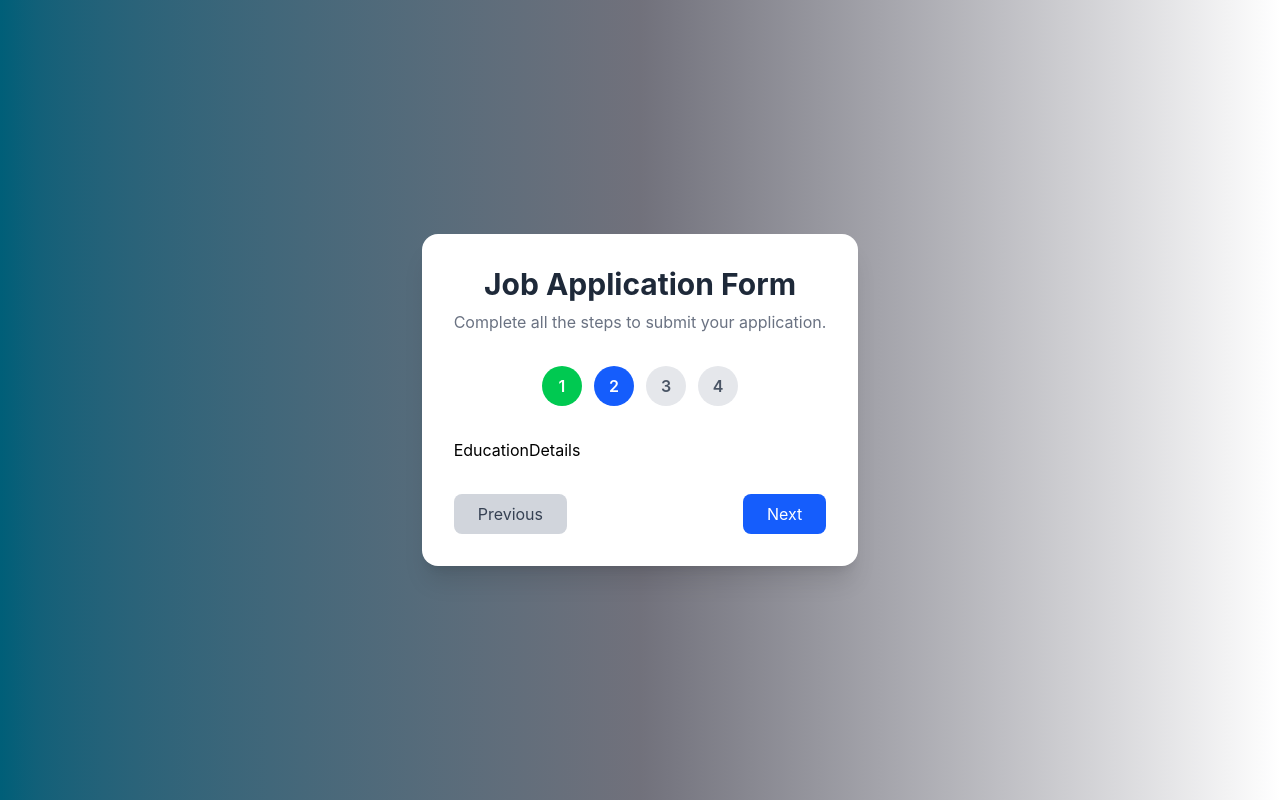
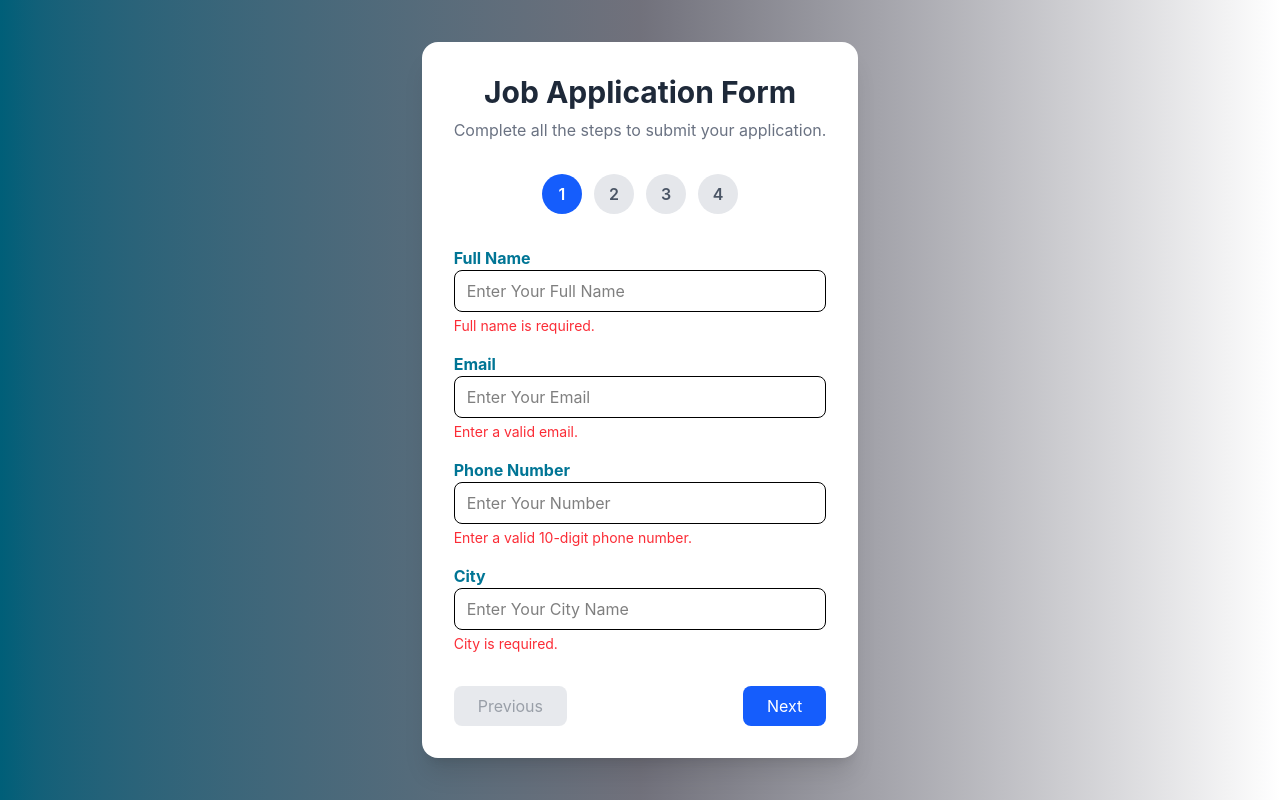
Before and after one commit to krishansah13/Job-Application-Form, a React (Vite) app: page / in a window 1280 px wide. Both pictures are taken after a click on the button "Next". Built offline with nearby package versions, Linux system fonts and the light colour scheme.

Commit message:
feat : error handling in personalDetails

```diff
--- a/src/components/common/Input.jsx
+++ b/src/components/common/Input.jsx
@@ -1,6 +1,6 @@
 import React from "react";
 
-const Input = ({ type = "text", name, value, placeholder, onChange }) => {
+const Input = ({ type = "text", name, value, placeholder, onChange, required = true}) => {
   return (
     <div>
       <input
--- a/src/components/layout/FormContainer.jsx
+++ b/src/components/layout/FormContainer.jsx
@@ -1,9 +1,10 @@
 import React, { useEffect, useState } from "react";
 
 import PersonalInfo from "../steps/PersonalInfo";
+import ReviewAndSubmit from "../steps/ReviewAndSubmit";
 import EducationDetails from "../steps/EducationDetails";
 import SkillsAndExperience from "../steps/SkillsAndExperience";
-import ReviewAndSubmit from "../steps/ReviewAndSubmit";
+import validation from "../utils/validation";
 
 const FormContainer = () => {
   const pages = [
@@ -32,6 +33,8 @@ const FormContainer = () => {
           coverNote: "",
         };
   });
+
+  const [errors, setErrors] = useState({});
 
   const [page, setPageNumber] = useState(
     Number(localStorage.getItem("leftPage")) || 0,
@@ -78,10 +81,10 @@ return (
         <CurrentPage
           formData={formData}
           setFormData={setFormData}
+          errors={errors}
         />
-
         {/* Navigation */}
-      <div className="flex justify-between mt-8">
+        <div className="flex justify-between mt-8 cursor-pointer">
           <button
             onClick={() => setPageNumber((prev) => prev - 1)}
             disabled={page === 0}
@@ -91,7 +94,15 @@ return (
           </button>
 
           <button
-          onClick={() => setPageNumber((prev) => prev + 1)}
+            onClick={() => {
+              const validationErrors = validation(page, formData);
+              if (Object.keys(validationErrors).length === 0) {
+                setErrors({});
+                setPageNumber((prev) => prev + 1);
+              } else {
+                setErrors(validationErrors);
+              }
+            }}
             disabled={page === pages.length - 1}
             className="px-6 py-2 rounded-lg bg-blue-600 text-white hover:bg-blue-700 disabled:opacity-50 disabled:cursor-not-allowed transition"
           >
@@ -100,6 +111,7 @@ return (
         </div>
       </div>
     </div>
-)};
+  );
+};
 
 export default FormContainer;
--- a/src/components/steps/PersonalInfo.jsx
+++ b/src/components/steps/PersonalInfo.jsx
@@ -1,31 +1,38 @@
 import React from "react";
 import Input from "../common/Input";
-import Button from "../common/Button";
 import data from "./data.json";
 
-const PersonalInfo = ({ formData, setFormData }) => {
+const PersonalInfo = ({ formData, setFormData, errors }) => {
   const handleChange = (e) => {
-    setFormData({
-      ...formData,
-      [e.target.name]: e.target.value,
-    });
+    const { name, value } = e.target;
+
+    setFormData((prev) => ({
+      ...prev,
+      [name]: value,
+    }));
   };
-
-  console.log(data.personalInfo.info)
 
   return (
     <div className="flex flex-col gap-4">
       {data.personalInfo.info.map((field, index) => (
         <div key={field.name}>
-          <label>{data.personalInfo.labels[index]}</label>
+          <label className="font-bold text-cyan-700">
+            {data.personalInfo.labels[index]}
+          </label>
 
           <Input
             name={field.name}
             type={field.type}
             placeholder={field.placeholder}
-            value={formData[field.name]}
+            value={formData[field.name] || ""}
             onChange={handleChange}
           />
+
+          {errors[field.name] && (
+            <p className="text-red-500 text-sm mt-1">
+              {errors[field.name]}
+            </p>
+          )}
         </div>
       ))}
     </div>
--- a/src/components/steps/data.json
+++ b/src/components/steps/data.json
@@ -8,7 +8,7 @@
         ],
         "info" : [
             {
-                "name" : "fullname",
+                "name" : "fullName",
                 "type" : "text",
                 "placeholder" : "Enter Your Full Name"
             },
--- /dev/null
+++ b/src/components/utils/validation.js
@@ -0,0 +1,35 @@
+const validation = (page, formData) => {
+  const errors = {};
+
+  switch (page) {
+    case 0:
+      if (!formData.fullName.trim()) {
+        errors.fullName = "Full name is required.";
+      }
+
+      if (!/\S+@\S+\.\S+/.test(formData.email)) {
+        errors.email = "Enter a valid email.";
+      }
+
+      if (!/^[6-9]\d{9}$/.test(formData.phone)) {
+        errors.phone = "Enter a valid 10-digit phone number.";
+      }
+
+      if (!formData.city.trim()) {
+        errors.city = "City is required.";
+      }
+
+      break;
+
+    case 1:
+      if (!formData.qualification.trim()) {
+        errors.qualification = "Qualification is required.";
+      }
+
+      break;
+  }
+
+  return errors;
+};
+
+export default validation;
```
Lines whose indentation alone changed are shown as unchanged.
